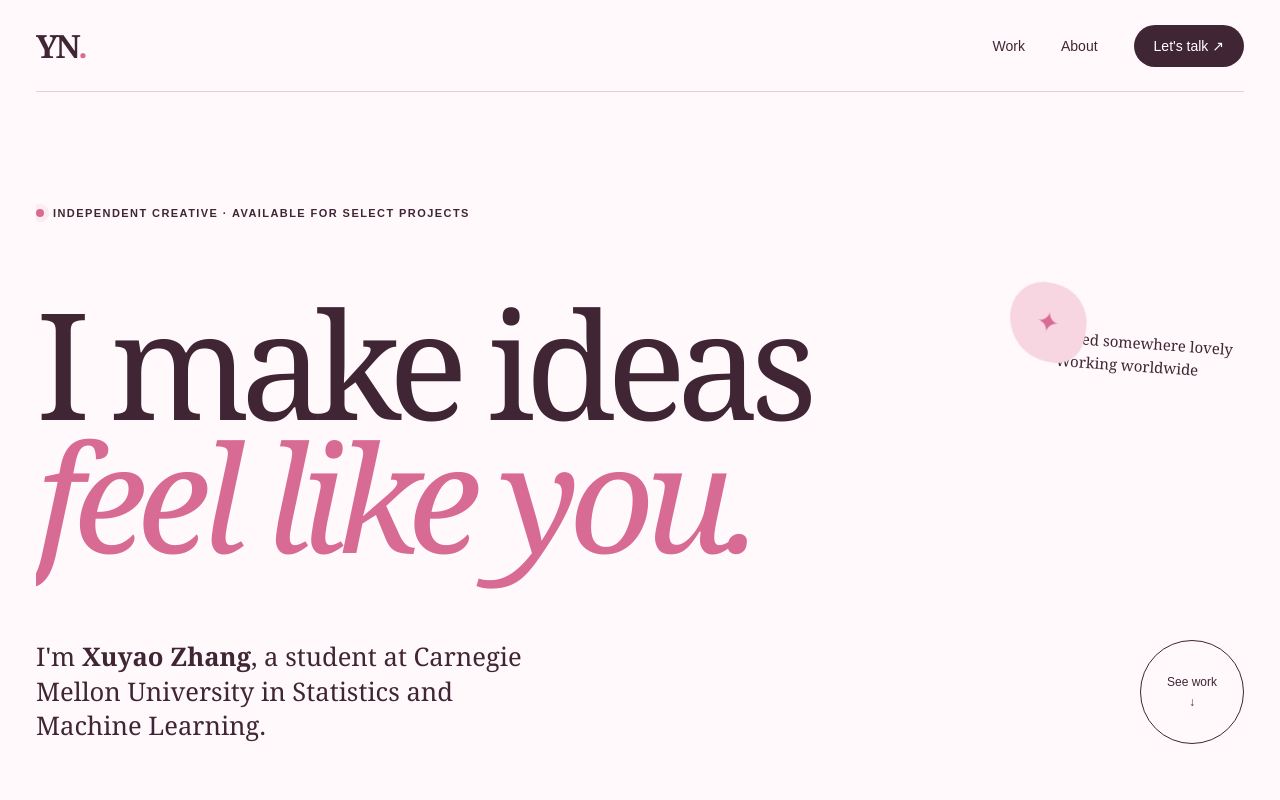
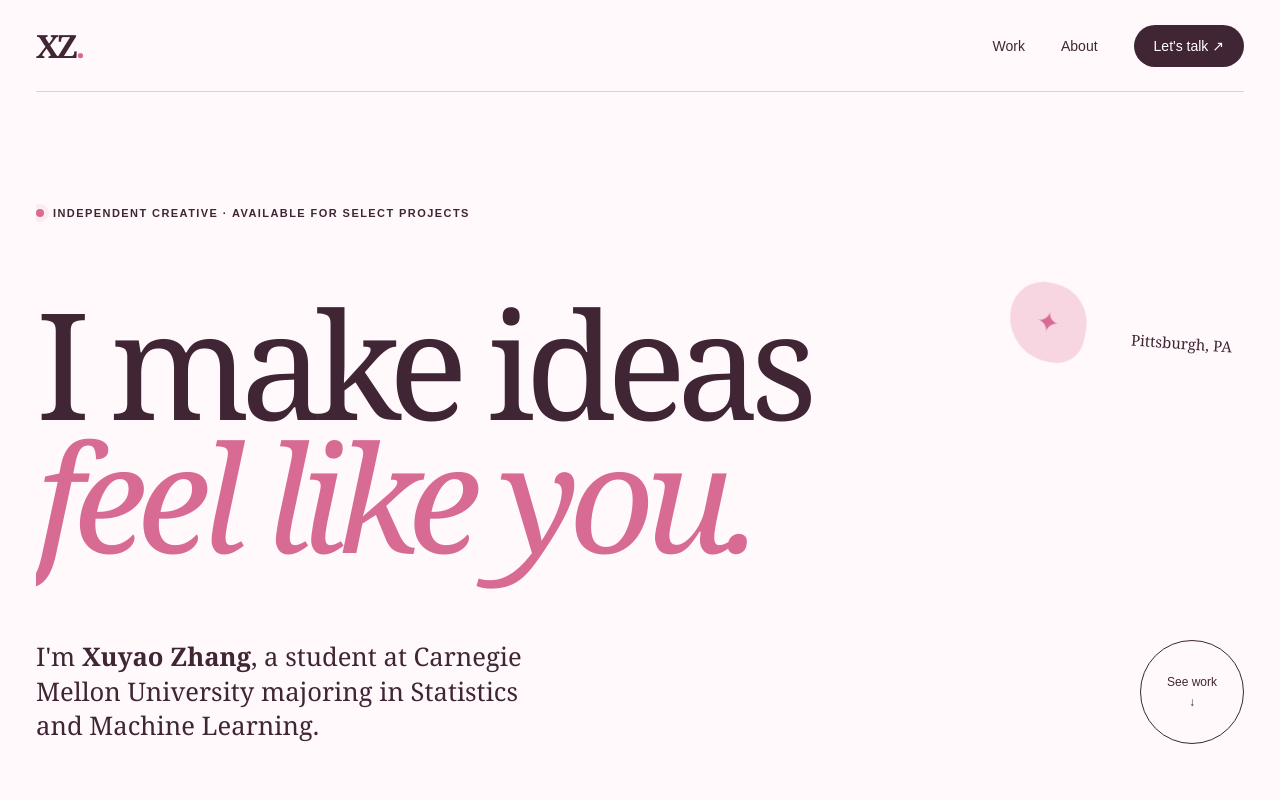
Before and after one commit to xyczhang/xyczhang.github.io, a plain HTML site: page index.html in a window 1280 px wide. Shown: the top 800 px of the page. Drawn offline with Linux system fonts and the light colour scheme.

Commit message:
Update index.html

```diff
--- a/index.html
+++ b/index.html
@@ -358,7 +358,7 @@
 </head>
 <body>
   <nav class="nav shell" aria-label="Main navigation">
-    <a class="wordmark" href="#top" aria-label="Your Name, home">YN<span>.</span></a>
+    <a class="wordmark" href="#top" aria-label="Your Name, home">XZ<span>.</span></a>
     <div class="nav-links">
       <a class="nav-link" href="#work">Work</a>
       <a class="nav-link" href="#about">About</a>
@@ -369,11 +369,11 @@
   <header class="hero shell" id="top">
     <div class="hero-kicker"><span class="status-dot"></span>Independent creative · Available for select projects</div>
     <div class="hero-heading">
-      <p class="hero-note">Based somewhere lovely<br>Working worldwide</p>
+      <p class="hero-note">Pittsburgh, PA </p>
       <h1>I make ideas<br><em>feel like you.</em></h1>
     </div>
     <div class="hero-bottom">
-      <p>I'm <strong>Xuyao Zhang</strong>, a student at Carnegie Mellon University in Statistics and Machine Learning.</p>
+      <p>I'm <strong>Xuyao Zhang</strong>, a student at Carnegie Mellon University majoring in Statistics and Machine Learning.</p>
       <a class="circle-link" href="#work" aria-label="View selected work"><span>See work</span><b aria-hidden="true">↓</b></a>
     </div>
     <div class="flower-stamp" aria-hidden="true">✦</div>
```
